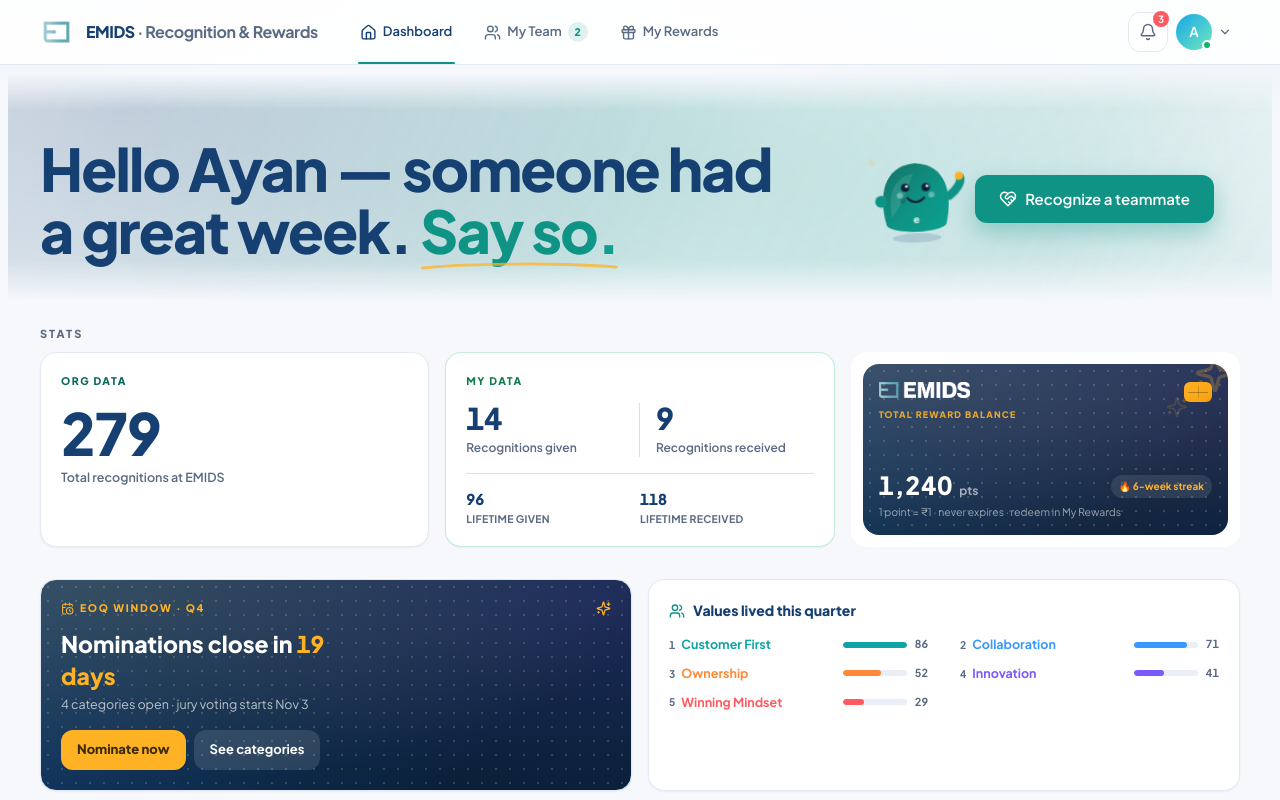
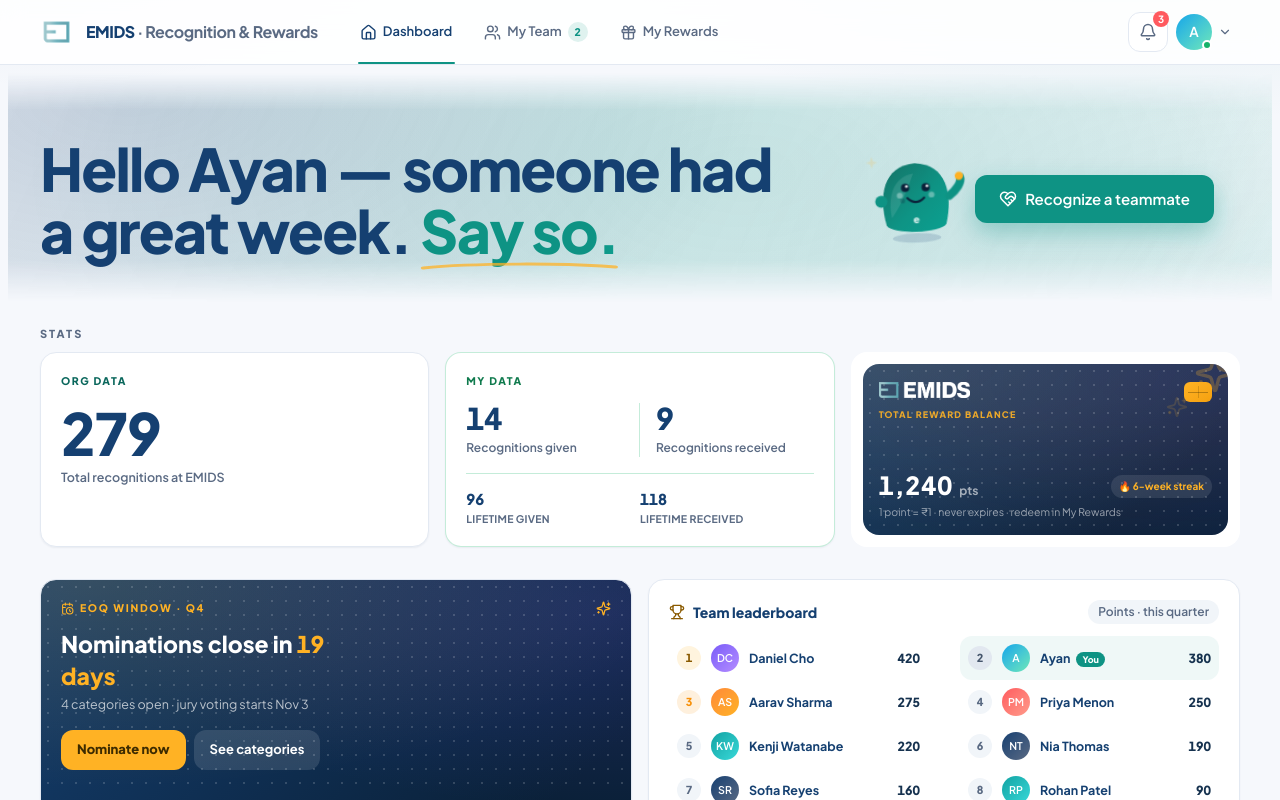
Before and after one commit to syed-ayan-emids/rewards_recog, a React (Vite) app: page / in a window 1280 px wide. Shown: the top 800 px of the page. Built offline with nearby package versions, Linux system fonts and the light colour scheme; the HTML template or start-up script is replaced by a standard one.

Commit message:
Added Leaderboard

```diff
--- a/src/data.ts
+++ b/src/data.ts
@@ -222,6 +222,21 @@
   { id: 'p4', given: 3, received: 4, lastRecognized: '— 16 days', valuesTop: 'ownership' },
 ]
 
+export type LeaderRow = { id: string; pts: number }
+
+// Peer points received this quarter — EoQ prize payouts not included
+export const TEAM_LEADERBOARD: LeaderRow[] = [
+  { id: 'p2', pts: 420 },
+  { id: 'me', pts: 380 },
+  { id: 'p1', pts: 275 },
+  { id: 'p3', pts: 250 },
+  { id: 'p6', pts: 220 },
+  { id: 'p10', pts: 190 },
+  { id: 'p5', pts: 160 },
+  { id: 'p4', pts: 90 },
+  { id: 'p9', pts: 25 },
+]
+
 export type AwardCategory = {
   id: string; name: string; base: ValueKey; desc: string
   status: 'open' | 'voting' | 'announced'; nomCount: number; prize: number
--- a/src/screens/Home.tsx
+++ b/src/screens/Home.tsx
@@ -1,12 +1,12 @@
 import React from 'react'
-import { CalendarClock, HeartHandshake, Sparkles, Users } from 'lucide-react'
-import { Btn, Card } from '../ui'
+import { CalendarClock, HeartHandshake, Sparkles, Trophy } from 'lucide-react'
+import { Avatar, Btn, Card, Chip } from '../ui'
 import Mascot from '../components/Mascot'
-import { CORE_VALUES, TOP_VALUES, DASH_STATS, ORG_STATS } from '../data'
+import { person, TEAM_LEADERBOARD, DASH_STATS, ORG_STATS } from '../data'
 import { useStore, fmtNum, useCountUp } from '../store'
 
 export default function HomeScreen() {
-  const { setScreen, setComposer, balance } = useStore()
+  const { setScreen, setComposer, balance, openProfile } = useStore()
   const orgCount = useCountUp(ORG_STATS.recognitions, 1100)
   const givenCount = useCountUp(DASH_STATS.given, 1100)
   const gotCount = useCountUp(DASH_STATS.got, 1100)
@@ -118,23 +118,29 @@
           </div>
         </Card>
 
-        <Card className="p-5">
-          <p className="flex items-center gap-2 text-[14px] font-extrabold text-navy"><Users size={16} className="text-brand" /> Values lived this quarter</p>
-          <div className="mt-3.5 grid gap-x-8 gap-y-2.5 sm:grid-cols-2">
-            {TOP_VALUES.map((tv, i) => {
-              const v = CORE_VALUES[tv.key]
-              const pct = (tv.count / TOP_VALUES[0].count) * 100
-              return (
-                <div key={tv.key} className="grid grid-cols-[1fr_auto] items-center gap-x-2">
-                  <p className="flex items-center gap-1.5 text-[12.5px] font-bold"><span className="tnum text-[10.5px] font-bold text-muted">{i + 1}</span> <span className={v.ink}>{v.label}</span></p>
-                  <div className="flex items-center gap-2">
-                    <div className="h-1.5 w-16 overflow-hidden rounded-full bg-[#E9EEF7]"><div className="h-full rounded-full" style={{ width: `${pct}%`, background: v.solid }} /></div>
-                    <span className="tnum text-[11px] font-bold text-muted">{tv.count}</span>
-                  </div>
-                </div>
-              )
-            })}
+        <Card className="flex flex-col p-5 min-h-[200px]">
+          <div className="flex items-center justify-between">
+            <p className="flex items-center gap-2 text-[14px] font-extrabold text-navy"><Trophy size={16} className="text-gold-ink" /> Team leaderboard</p>
+            <Chip className="bg-slate-100 text-muted">Points · this quarter</Chip>
           </div>
+          <div className="mt-3 grid flex-1 gap-x-8 sm:grid-cols-2">
+            {TEAM_LEADERBOARD.map((r, i) => (
+              <button
+                key={r.id}
+                onClick={() => openProfile(r.id)}
+                className={`flex items-center gap-2.5 rounded-xl px-2 py-2 text-left transition hover:bg-slate-50 ${r.id === 'me' ? 'bg-brand-soft/50' : ''}`}
+              >
+                <span className={`tnum flex h-6 w-6 shrink-0 items-center justify-center rounded-full text-[11px] font-extrabold ${['bg-gold-soft text-gold-ink', 'bg-slate-200 text-slate-600', 'bg-warn-soft text-warn'][i] ?? 'bg-slate-100 text-muted'}`}>{i + 1}</span>
+                <Avatar id={r.id} size={28} />
+                <span className="min-w-0 flex-1 truncate text-[12.5px] font-bold text-navy">
+                  {person(r.id).name}
+                  {r.id === 'me' && <span className="ml-1.5 rounded-full bg-brand px-1.5 py-0.5 text-[9px] font-extrabold text-white">You</span>}
+                </span>
+                <span className="tnum text-[12.5px] font-extrabold text-ink">{fmtNum(r.pts)}</span>
+              </button>
+            ))}
+          </div>
+          <p className="mt-3 border-t border-line pt-2.5 text-[11px] text-muted">Top performers this quarter</p>
         </Card>
       </div>
     </div>
```
